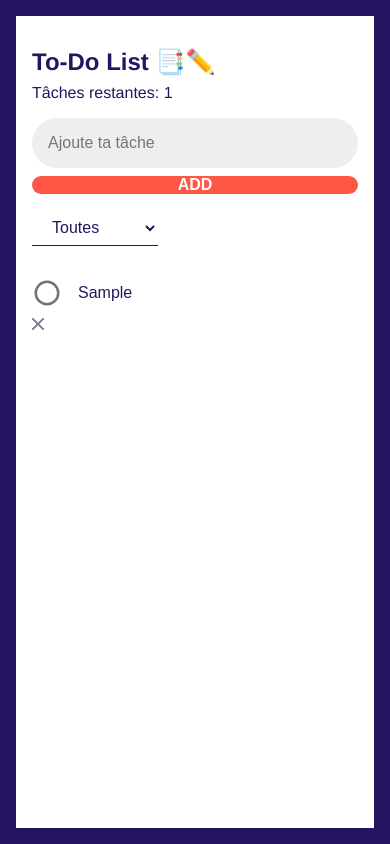
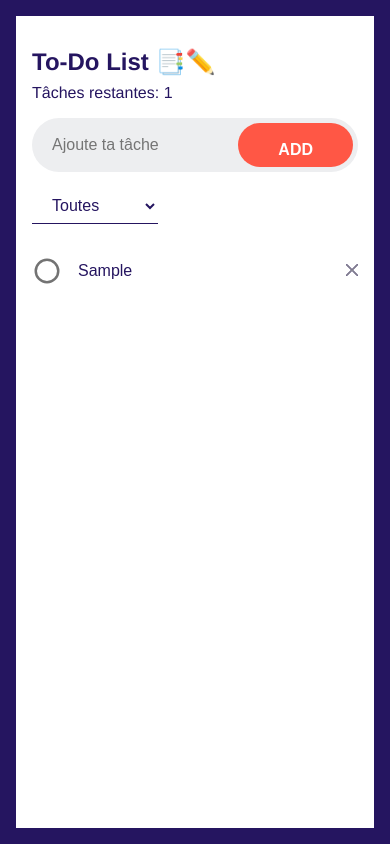
Before and after one commit to boua-moise/react-todo, a React (Vite) app: page / in a window 390 px wide. Both pictures are taken after typing "Sample" into the empty fields and a click on the button "ADD". Built offline with nearby package versions, Linux system fonts and the light colour scheme.

Commit message:
Update App.css

```diff
--- a/src/App.css
+++ b/src/App.css
@@ -17,7 +17,7 @@ body {
 
 /* === CONTAINER PRINCIPAL === */
 div#root {
-  background: #fff;
+  background: #fff; /* ✅ Fond blanc conservé */
   color: #251560;
   flex: 1;
   margin: auto;
@@ -62,7 +62,7 @@ div.add-todo {
 
 div.add-todo input[type="text"] {
   font-size: 1em;
-  padding: 1rem 3rem 1rem 1rem;
+  padding: 18px 51px 18px 20px; /* ✅ Padding vertical conservé */
   background: #edeef0;
   width: 100%;
   border-radius: 30px;
@@ -75,7 +75,7 @@ div.add-todo input[type="button"] {
   right: 5px;
   top: 5px;
   bottom: 5px;
-  padding: 0 1.5rem;
+  padding: 18px 40px; /* ✅ Padding vertical corrigé */
   background: #ff5745;
   color: white;
   font-weight: bold;
@@ -106,13 +106,13 @@ select {
   justify-content: space-between;
   align-items: center;
   margin: 0.75rem 0;
-  flex-wrap: wrap;
-  gap: 0.5rem;
+  flex-wrap: nowrap; /* ✅ Empêche le retour à la ligne du bouton */
 }
 
 div.tache {
   display: flex;
   align-items: center;
+  flex: 1;
 }
 
 .todo .text-todo {
@@ -121,6 +121,7 @@ div.tache {
   font-size: 1em;
   border: none;
   outline: none;
+  background: none; /* ✅ Suppression du fond */
 }
 
 .change {
@@ -152,9 +153,22 @@ input[type="text"].true {
   }
 
   div.add-todo input[type="button"] {
-    position: static;
-    margin-top: 0.5rem;
-    width: 100%;
+    position: absolute;
+    right: 5px;
+    top: 5px;
+    bottom: 5px;
+    padding: 18px 40px; /* ✅ Padding vertical maintenu */
+    width: auto;
+  }
+
+  .todo {
+    flex-direction: row; /* ✅ Empêche le retour à la ligne */
+    align-items: center;
+  }
+
+  .change {
+    flex-direction: row;
+    justify-content: flex-end;
   }
 }
 
@@ -166,12 +180,13 @@ input[type="text"].true {
   }
 
   .todo {
-    flex-direction: column;
-    align-items: flex-start;
+    flex-direction: row;
+    flex-wrap: nowrap;
+    align-items: center;
   }
 
   .change {
     flex-direction: row;
-    justify-content: flex-start;
+    justify-content: flex-end;
   }
   }
```
